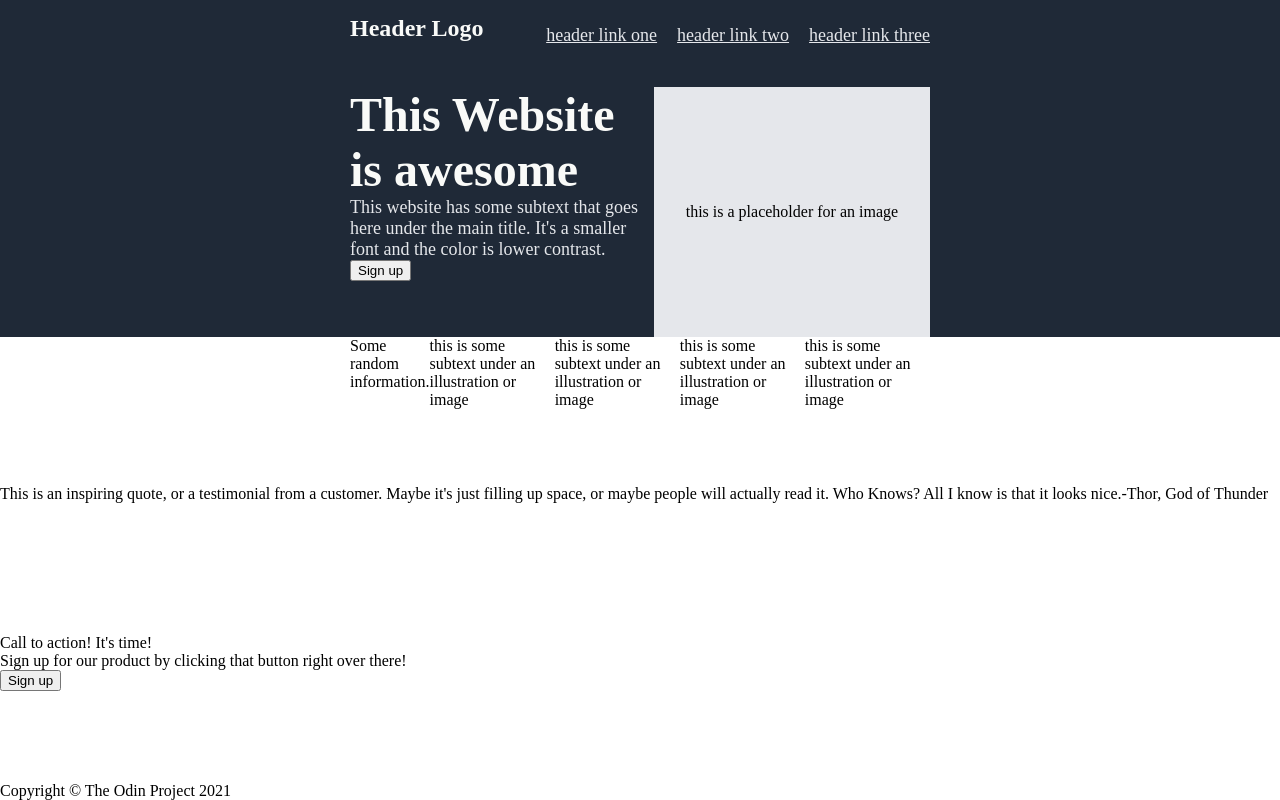
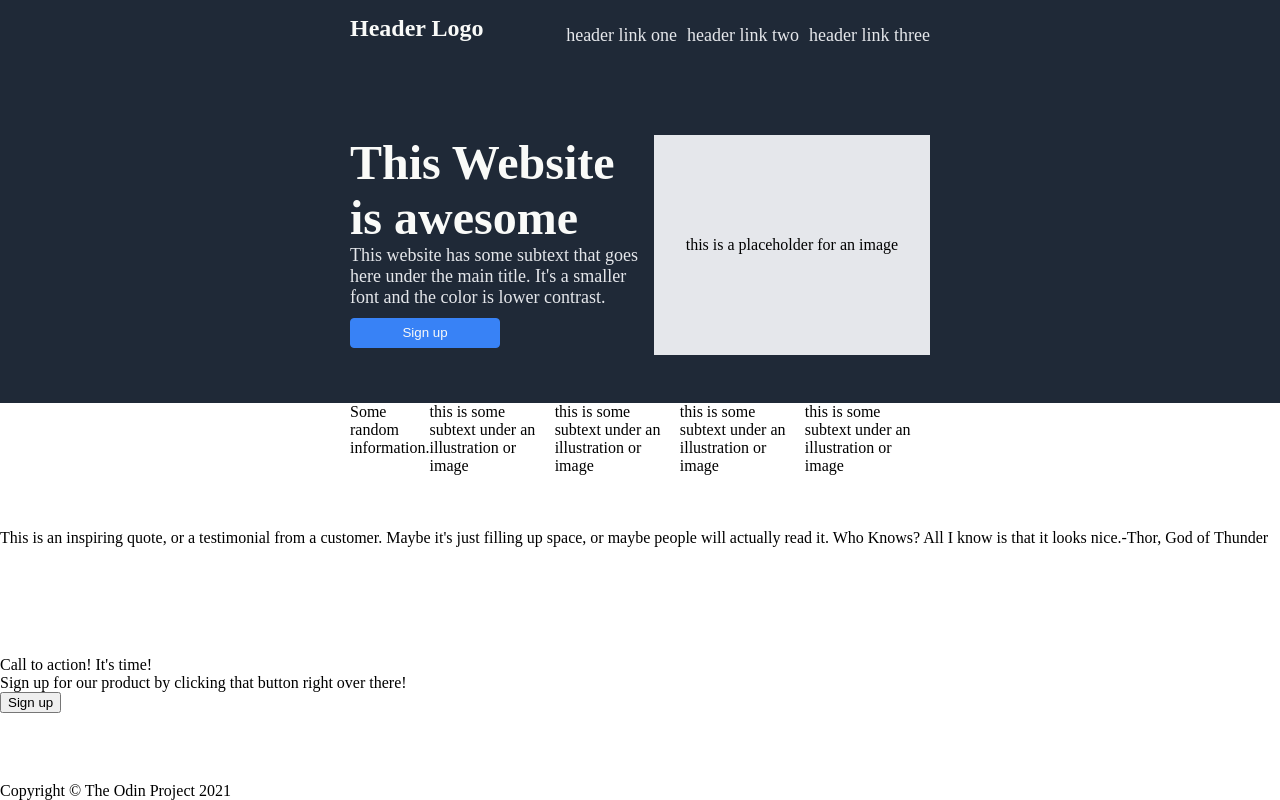
Before and after one commit to NeptuneRjo/TOP-landing-page, a plain HTML site: page index.html in a window 1280 px wide. Drawn offline with Linux system fonts and the light colour scheme.

Commit message:
Finished styling Hero Content

```diff
--- a/index.html
+++ b/index.html
@@ -25,9 +25,7 @@
                 <div class="text">
                     <div class="main-text">This Website is awesome</div>
                     <div class="secondary-text">This website has some subtext that goes here under the main title. It's a smaller font and the color is lower contrast.</div>
-                    <div class="buttons">
-                        <button>Sign up</button>
-                    </div>
+                    <button class="hero-button">Sign up</button>
                 </div>
                 <div class="image">this is a placeholder for an image</div>
             </div>
--- a/styles/style.css
+++ b/styles/style.css
@@ -11,16 +11,17 @@ ul {
     display: flex;
     margin: 0;
     padding: 0;
-    gap: 20px;
+    gap: 10px;
     font-size: 18px;
 }
 
 a {
+    text-decoration: none;
     color: #e5e7eb;
 }
 
 a:hover {
-    color: #d3d5db;
+    color: #aeafb6;
 }
 
 
@@ -30,9 +31,10 @@ a:hover {
     display: flex;
     flex-direction: column;
     background-color: #1f2937;
-    flex: 1.5;
+    flex: 2.5;
     order: 0;
     padding: 0 350px;
+    justify-content: center;
 }
 
 .main {
@@ -64,10 +66,26 @@ a:hover {
     display: flex;
     justify-content: center;
     align-items: center;
-    height: 250px;
+    height: 220px;
     width: 500px;
     background-color: #e5e7eb;
     margin-left: auto;
+}
+
+.hero-button {
+    margin-top: 10px;
+    width: 150px;
+    height: 30px;
+    background-color: #3882f6;
+    border: solid 1px #3882f6;
+    border-radius: 4px;
+    color: #f9faf8;
+}
+
+.hero-button:hover {
+    background-color: #2e72e0;
+    border-color: #2e72e0;
+
 }
 
 
```
